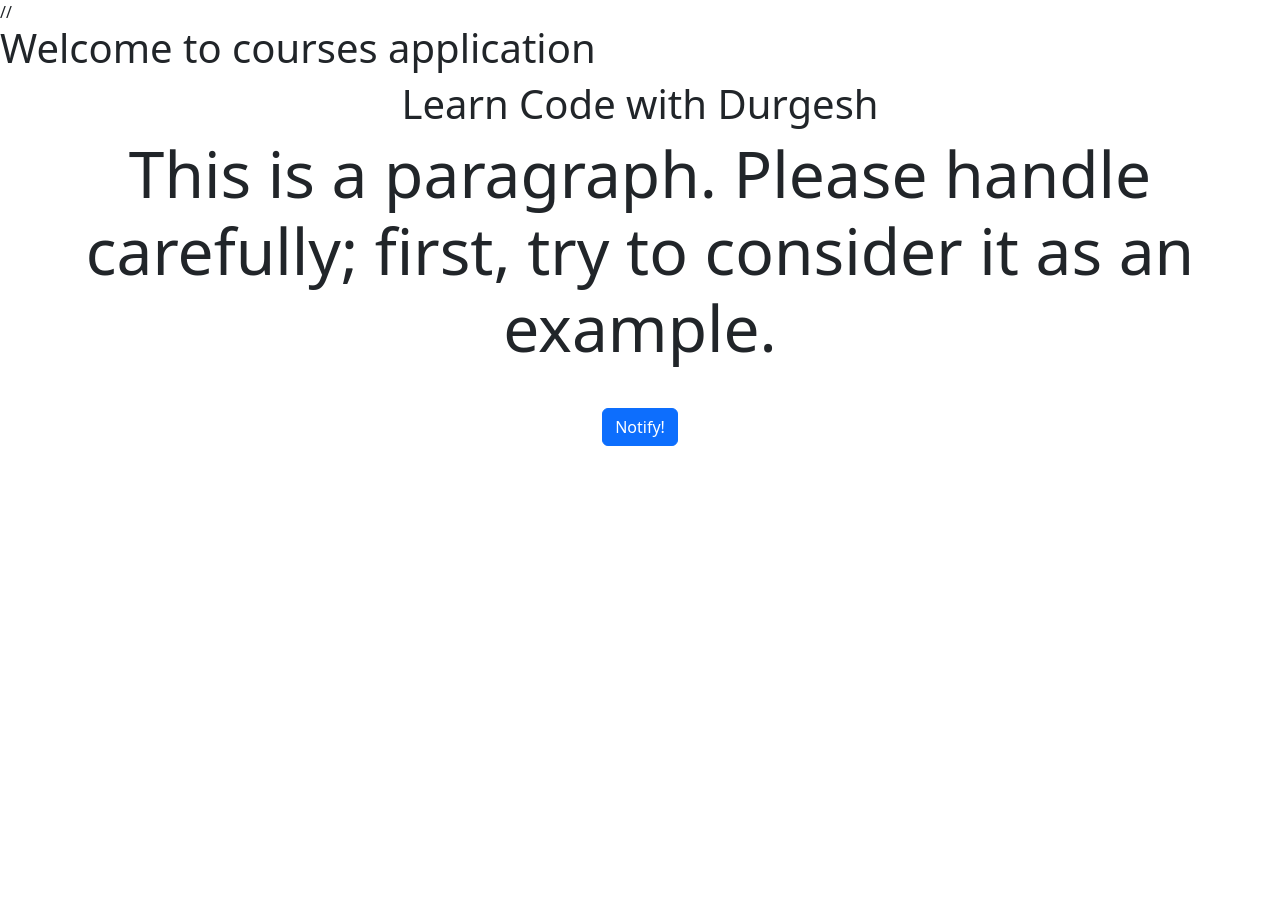
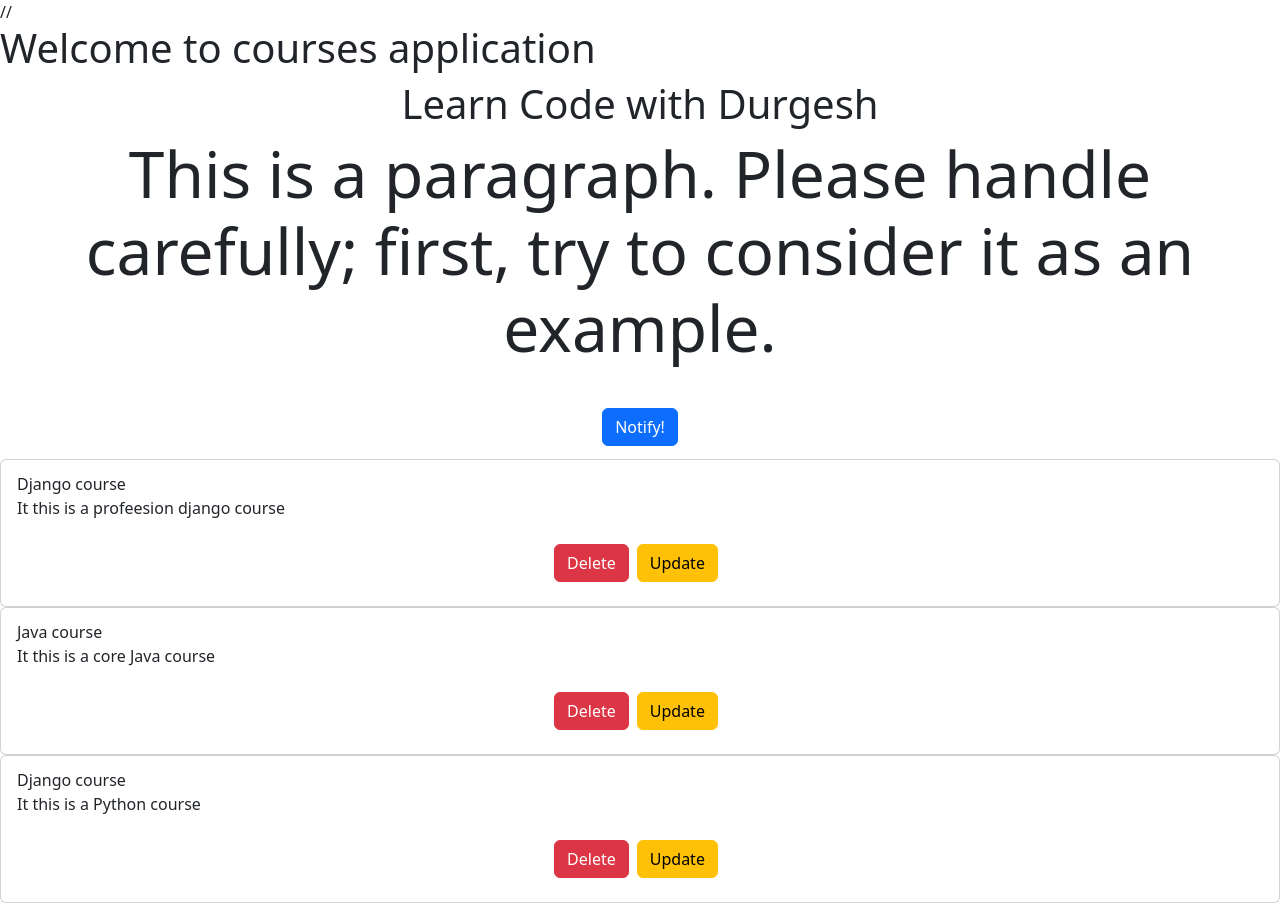
Before and after one commit to Deepakdhore/Collage_Management, a React (Create React App) app in the folder index_courses/: page / in a window 1280 px wide. Before the commit the page ends 800 px from the top, so only its background shows below. Built offline with nearby package versions, Linux system fonts and the light colour scheme.

Commit message:
adding course and allcourse file

```diff
--- a/index_courses/src/App.js
+++ b/index_courses/src/App.js
@@ -6,10 +6,11 @@ import {Button} from "reactstrap";
 
 import { ToastContainer, toast } from 'react-toastify';
 import 'react-toastify/dist/ReactToastify.css';
-
+import Course from "./components/Course";
 import Home from "./components/Home";
 function App()
 {
+
 
 const notify = () => toast("Wow so easy!");
 
@@ -17,6 +18,10 @@ const notify = () => toast("Wow so easy!");
         <div>
            //<h1>Welcome to courses application</h1>
         <Home/>
+        <Course course={{title:"Django course",description:"this is a profeesion django course"}}/>
+        <Course course={{title:"Java course",description:"this is a core Java course"}}/>
+        <Course course={{title:"Django course",description:"this is a Python course"}}/>
+
         </div>
     );
  }
--- a/index_courses/src/components/Course.js
+++ b/index_courses/src/components/Course.js
@@ -1,25 +1,28 @@
 import React from "react";
 import{
     Card,
-    Cardbody,
-    CardTitle,
-    CardSubtitile,
-    CardText,
-    CardFooter,
-    Button,
-    Container,
+        CardBody,
+        CardTitle,
+        CardSubtitle,
+        CardText,
+        CardFooter,
+        Button,
+        Container,
 } from "reactstrap";
 
-const Course=()=>{
+const Course=({course})=>{
     return(
         <Card>
-            <Cardbody>
-                <CardSubtitile>Java Course</CardSubtitile>
-                <CardText>It is a java course for beginers</CardText>
-                    <Container>
-                        <Button>Delete</Button>
+            <CardBody>
+                <CardSubtitle className="font-weight-bold">{course.title}</CardSubtitle>
+                <CardText>It {course.description}</CardText>
+                    <Container className="text-center">
+                        <Button color="danger">Delete</Button>
+                        <Button color="warning m-2">Update</Button>
                     </Container>
-            </Cardbody>
+            </CardBody>
         </Card>
     )
-}
+};
+
+export default Course;
```
Also changed, not shown: index_courses/src/components/Allcourses.js (added, +13 -0 lines).
